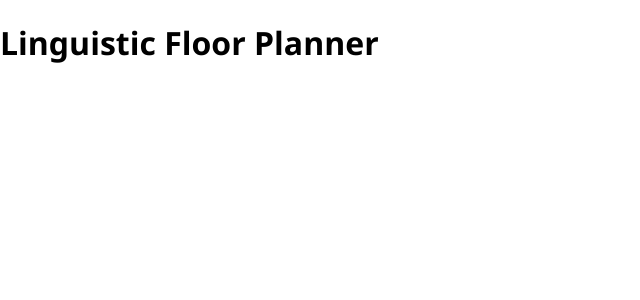
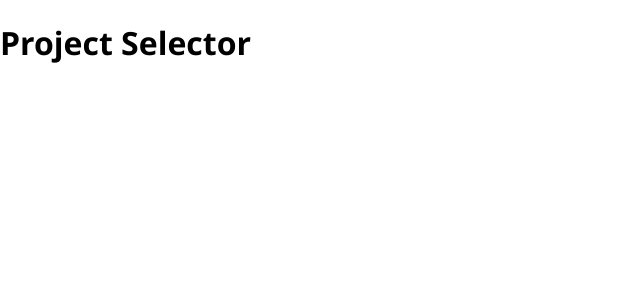
Before and after one commit to TheOctoMizer/FloorPlanner, a React (Vite) app: page / in a window 1280 px wide. Shown: the top 300 px of the page, without its empty margins (0-640 px from the left). Built offline with nearby package versions, Linux system fonts and the light colour scheme.

Commit message:
Introduce `App` component as the main renderer entry point and update Vite configuration to `.mjs`.

```diff
--- a/forge.config.ts
+++ b/forge.config.ts
@@ -40,7 +40,7 @@ const config: ForgeConfig = {
       renderer: [
         {
           name: 'main_window',
-          config: 'vite.renderer.config.ts',
+          config: 'vite.renderer.config.mjs',
         },
       ],
     }),
--- a/src/renderer.tsx
+++ b/src/renderer.tsx
@@ -1,9 +1,10 @@
 import React from "react";
 import ReactDOM from "react-dom/client";
+import App from "./ui/App";
 
 const root = ReactDOM.createRoot(document.getElementById("root")!);
 root.render(
     <React.StrictMode>
-        <h1>Linguistic Floor Planner</h1>
+        <App />
     </React.StrictMode>
 );
--- /dev/null
+++ b/src/ui/App.tsx
@@ -0,0 +1,10 @@
+import React from "react";
+import ProjectSelector from "./components/ProjectSelector";
+
+export default function App() {
+    return (
+        <div>
+            <ProjectSelector />
+        </div>
+    );
+}
--- a/src/ui/components/ProjectSelector/index.tsx
+++ b/src/ui/components/ProjectSelector/index.tsx
@@ -1,11 +1,9 @@
 import React from "react";
-import { ProjectSelector } from './ui/components/ProjectSelector/index.tsx'
 
 export default function ProjectSelector() {
     return (
         <div>
             <h1>Project Selector</h1>
-            <ProjectSelector />
         </div>
     );
 }
```
Also changed, not shown: src/renderer.ts (deleted, +0 -33 lines), vite.renderer.config.mjs (renamed from vite.renderer.config.ts).
